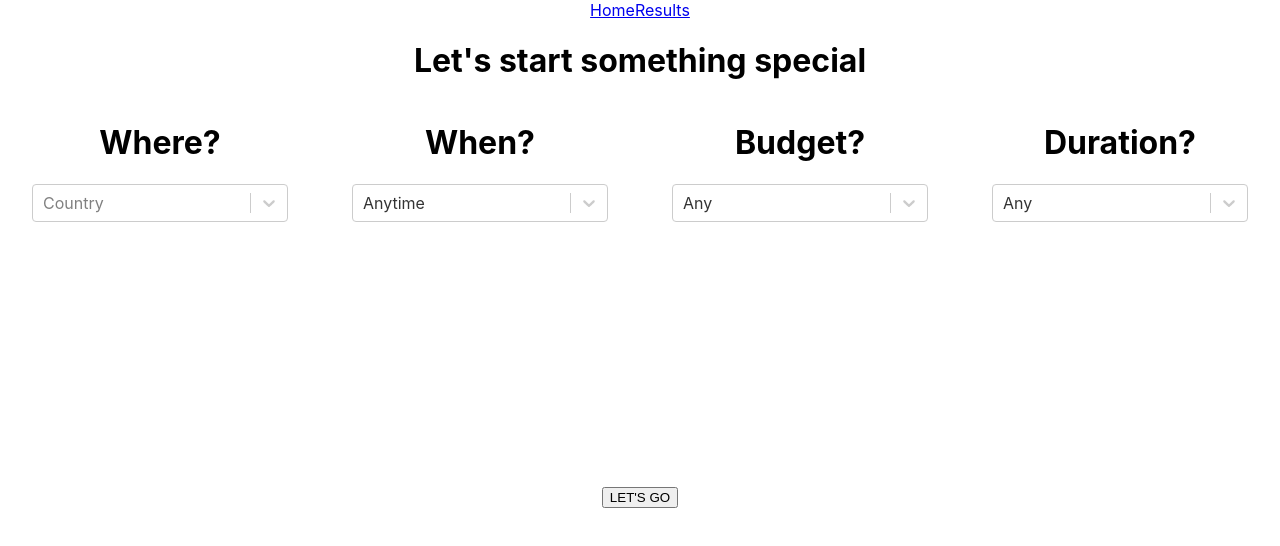
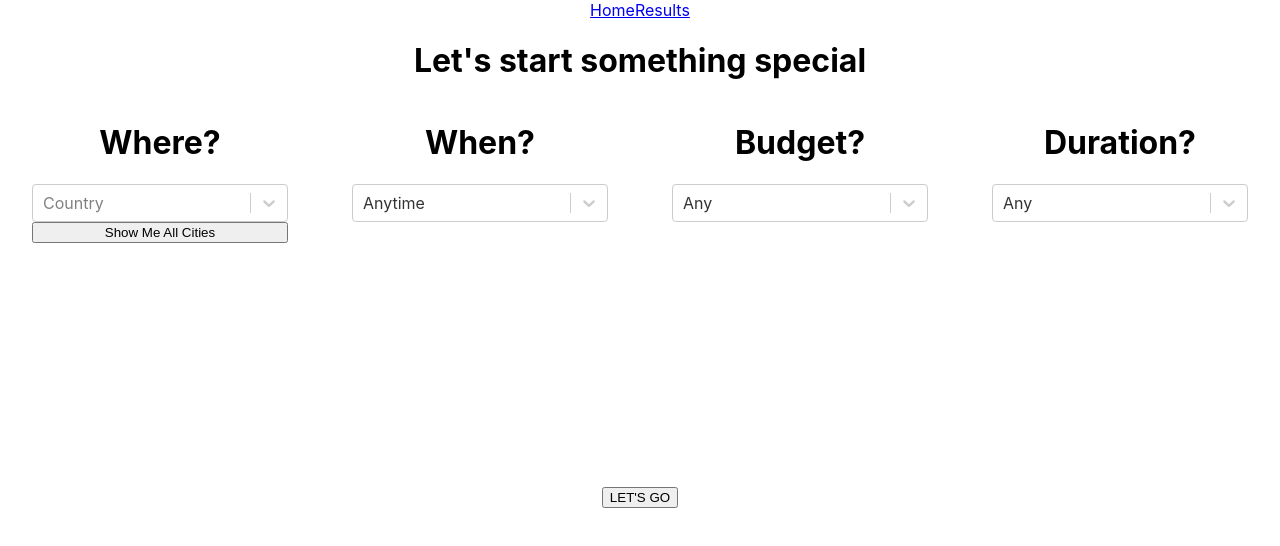
Before and after one commit to sfreedgood/Nomadz, a React (Create React App) app: page / in a window 1280 px wide. Shown: the top 546 px of the page. Built offline with nearby package versions, Linux system fonts and the light colour scheme.

Commit message:
city options populate correctly

```diff
--- a/src/components/home/citySelect.js
+++ b/src/components/home/citySelect.js
@@ -1,60 +1,16 @@
-import React, { Component } from 'react';
+import React from 'react';
 import Select from 'react-select'
-// import countryList from 'react-select-country-list' //built-in options for all countries
-// import countryList from "../../redux/countryList" //custom made options for use with budget widget
-// import topDestinations from "../../redux/top100Destinations"
 
-// //redux
-// import { connect } from "react-redux"
+function CitySelector (props) {
 
-// function mapStateToProps (state) {
-//   const { country, city } = state.searchParams
-//   return { country, city }
-// }
+  return (
+    <Select
+      options={props.cities}
+      onChange={props.setSearchParam}
+      placeholder="City"
+    />
+  )
 
-class CitySelector extends Component {
-  constructor(props) {
-    super(props)
-
-    // this.options = countryList().getData() // for use with the full country list. Note: this may break the budgeting functions
-    // this.options = this.getCities()
-
-    this.state = {
-      // options: this.props.cities,
-      value: null,
-    }
-  }
-
-  // getCities = () => {
-  //   console.log(this.props.country)
-  //   if (this.props.country) {
-  //     let cities = topDestinations.filter( item => {
-  //       if ( this.props.country.value === item.countryCode ){
-  //         return item
-  //       } //loops though top destination, if country matches selected country, returns destination
-  //     })
-  //     return cities
-  //   } else {
-  //     return topDestinations
-  //   }
-  // }
-
-  changeHandler = value => {
-    this.setState({ value })
-  }
-
-  render() {
-    console.log(this.props)
-    console.log(this.state.value)
-    return (
-      <Select
-        options={this.props.cities}
-        value={this.state.value}
-        onChange={(this.props.setSearchParam, 'select-option')}
-        placeholder="city"
-      />
-    )
-  }
 }
 
 export default CitySelector
--- a/src/components/home/locationSelect.js
+++ b/src/components/home/locationSelect.js
@@ -37,7 +37,8 @@ class LocationSelectors extends Component {
   }
 
   getCities = (event) => {
-    if (event) {
+    // console.log(event.label)
+    if (event.label) {
       let cities = topDestinations.filter( item => {
         if ( event.value === item.countryCode ){
           return item
@@ -45,20 +46,22 @@ class LocationSelectors extends Component {
       })
       this.setState(prevState => ({ cities }))
     } else {
-      this.setState(prevState => ({ topDestinations }))
+      this.setState(prevState => ({ cities: topDestinations }))
     }
   }
 
   render() {
+    console.log(this.state.cities)
     return (
       <div id="location-selectors" className="query">
         <h1 className="query-header">Where?</h1>
-        {/* <div className="location-sub-squery"> */}
-          {/* <h2 className="sub-query-header">Country</h2> */}
           <CountrySelector setSearchParam={this.setSearchParam} />
-        {/* </div> */}
         {
-          this.state.country &&
+          !this.state.cities &&
+          <button onClick={this.getCities} >Show Me All Cities</button>
+        }
+        {
+          this.state.cities &&
             // <div className="location-sub-squery">
               // {/* <h2 className="sub-query-header">City</h2> */}
               <CitySelector cities={this.state.cities} type={this.props.query} country={this.state.country} setSearchParam={this.setSearchParam} />
```
